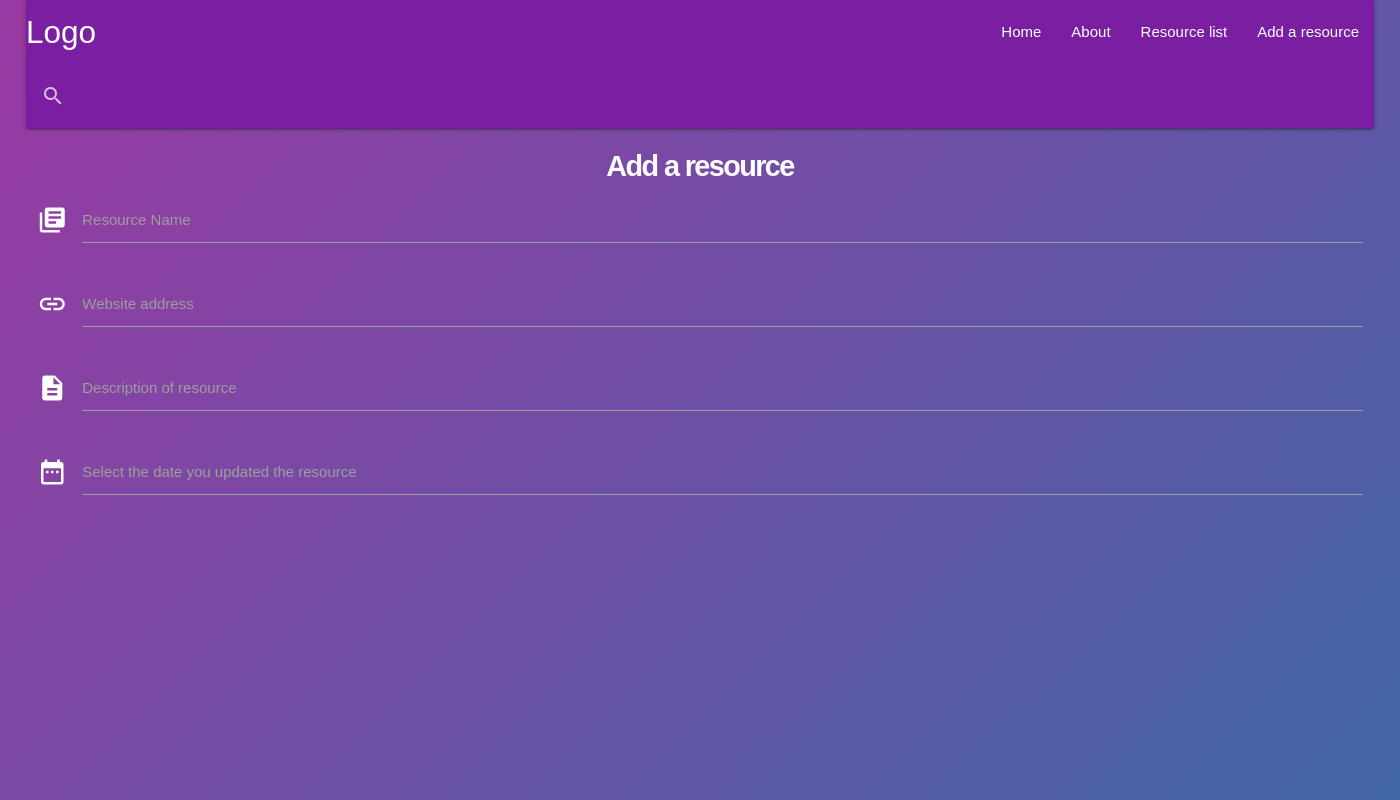
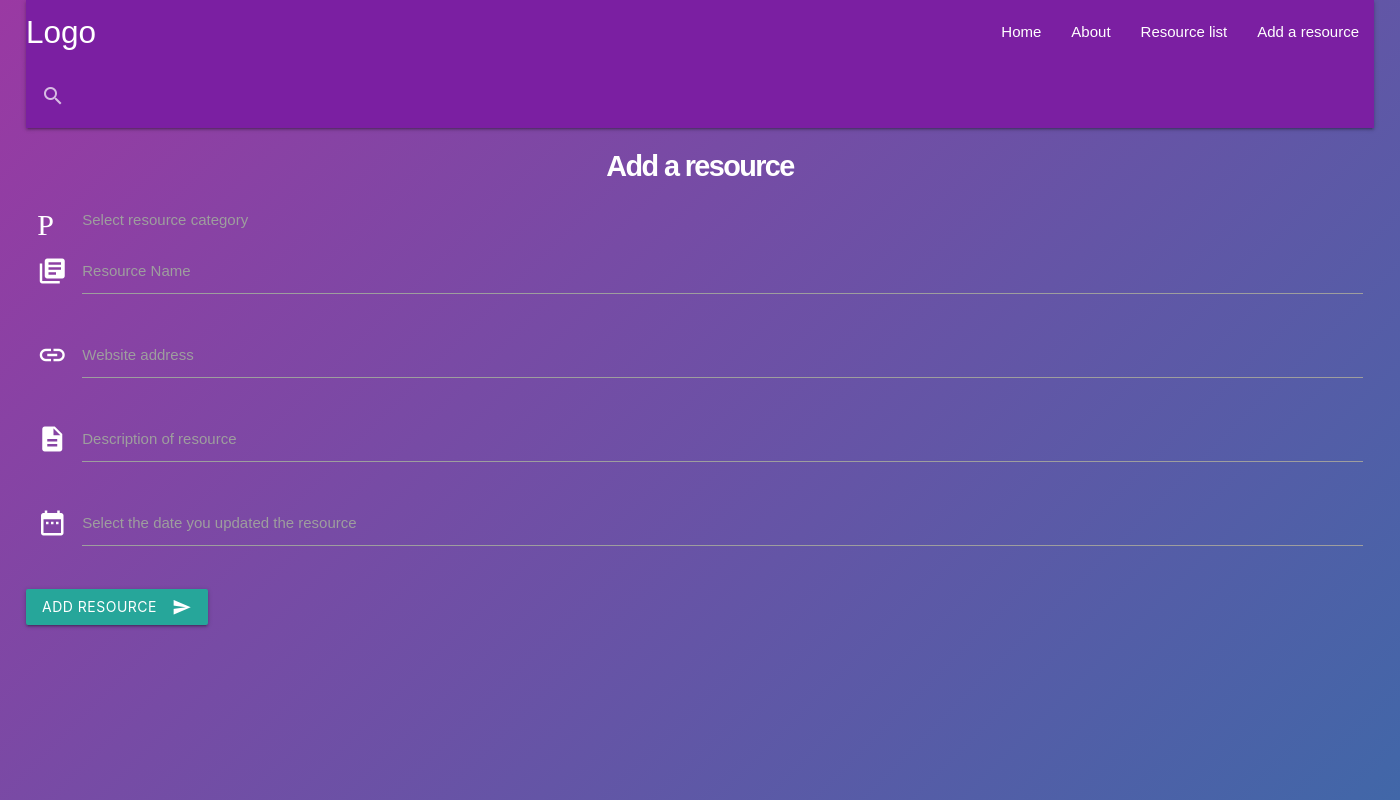
Before and after one commit to Mismiles/clinical-search-tool, a Flask app: page /addresource in a window 1400 px wide; the page is wider, and only the part inside the window is pictured. Run offline with Flask 2, Linux system fonts and the light colour scheme; data that the repository does not hold is empty; some libraries are stand-ins or nearby versions.

Commit message:
linked resource form to mongoDB and allowed it to show in resource list

```diff
--- a/app.py
+++ b/app.py
@@ -32,7 +32,13 @@ def resourcelist():
 
 @app.route("/addresource")
 def addresource():
-    return render_template("addresource.html")
+    return render_template("addresource.html",categories=mongo.db.categories.find())
+
+@app.route("/insertresource", methods=['POST'])
+def insertresource():
+    resource = mongo.db.resource
+    resource.insert_one(request.form.to_dict())
+    return redirect(url_for("resourcelist"))
 
 if __name__ == "__main__":
     app.run(host=os.environ.get("IP"),
--- a/static/js/scripts.js
+++ b/static/js/scripts.js
@@ -1,8 +1,6 @@
 $(document).ready(function(){
     $('.collapsible').collapsible();
-    $("#search").focus(function() {
-    $(".search-box").addClass("border-searching");
-    $(".search-icon").addClass("si-rotate");
+    $('select').formSelect();
     $('.sidenav').sidenav();
     $('.datepicker').datepicker();
 });
@@ -11,11 +9,11 @@ $(document).ready(function(){
 // $('.sidenav').sidenav();
 // });
 
-// $(document).ready(function(){
-// $("#search").focus(function() {
-//     $(".search-box").addClass("border-searching");
-//     $(".search-icon").addClass("si-rotate");
-// });
+$(document).ready(function(){
+$("#search").focus(function() {
+    $(".search-box").addClass("border-searching");
+    $(".search-icon").addClass("si-rotate");
+});
 
 $("#search").blur(function() {
     $(".search-box").removeClass("border-searching");
@@ -34,7 +32,3 @@ $("#search").keyup(function() {
 $(".go-icon").click(function(){
     $(".search-form").submit();
 });
-
-// $(document).ready(function(){
-// $('.datepicker').datepicker();
-// });
--- a/templates/addresource.html
+++ b/templates/addresource.html
@@ -15,9 +15,20 @@
 </nav>
 <br>
 <h1>Add a resource</h1>
-
 <div class="row">
-<form action="" method="POST" class="col s12">
+<div class="input-field col s12">
+<i class="material-icons prefix">Poll</i>
+<select id="resource" name="resource_name">
+    <option value="" disabled selected>Choose your option</option>
+    {% for cat in categories %}
+    <option value="{{cat.catgery_name}}">{{cat.catgery_name}}</option>
+    {% endfor %}
+</select>
+<label>Select resource category</label>
+</div>
+</div>
+<div class="row">
+<form action="{{ url_for('insertresource') }}" method="POST" class="col s12">
     <div class="row">
     <div class="input-field col s12">
         <i class="material-icons prefix">library_books</i>
@@ -26,7 +37,7 @@
     </div>
     <div class="input-field col s12">
         <i class="material-icons prefix">link</i>
-        <input id="resource_link" name="resource_link" type="url" class="validate">
+        <input id="resource_link" name="resource_link" type="text" class="validate">
         <label for="icon_prefix">Website address</label>
     </div>
     <div class="input-field col s12">
@@ -40,6 +51,11 @@
         <label for="icon_prefix">Select the date you updated the resource</label>
     </div>
     </div>
+    <div class="row">
+        <button class="btn waves-effect waves-light" type="submit" name="action">Add resource
+    <i class="material-icons right">send</i>
+    </button>
+    </div>
 </form>
 </div>
 {% endblock %}
```
